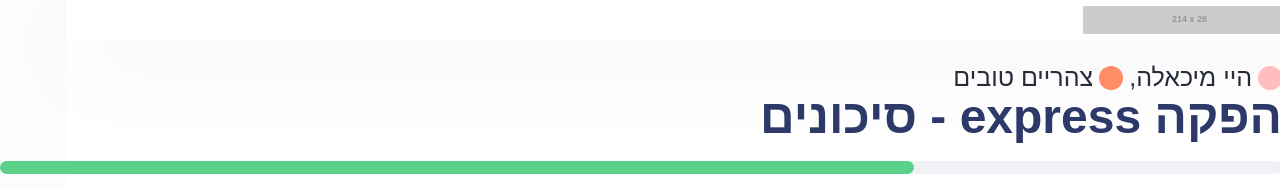
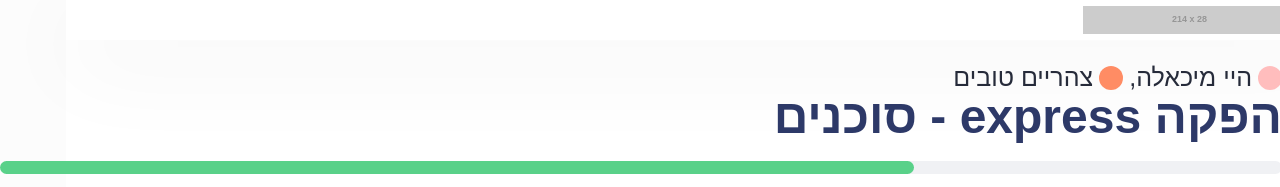
Before and after one commit to Dudu10hk/-Health-Declaration, a plain HTML site: page index.html in a window 1280 px wide. Shown: the top 187 px of the page. Drawn offline with Linux system fonts and the light colour scheme; placeholder pictures from the web are drawn by us; a web font is replaced by a local one.

Commit message:
תיקון: שינוי הכותרת מ'סיכונים' ל'סוכנים'

```diff
--- a/index.html
+++ b/index.html
@@ -30,7 +30,7 @@
                 </div>
             </div>
 
-            <h1 class="main-title">הפקה express - סיכונים</h1>
+            <h1 class="main-title">הפקה express - סוכנים</h1>
 
             <!-- Progress Bar -->
             <div class="progress-section">
```
